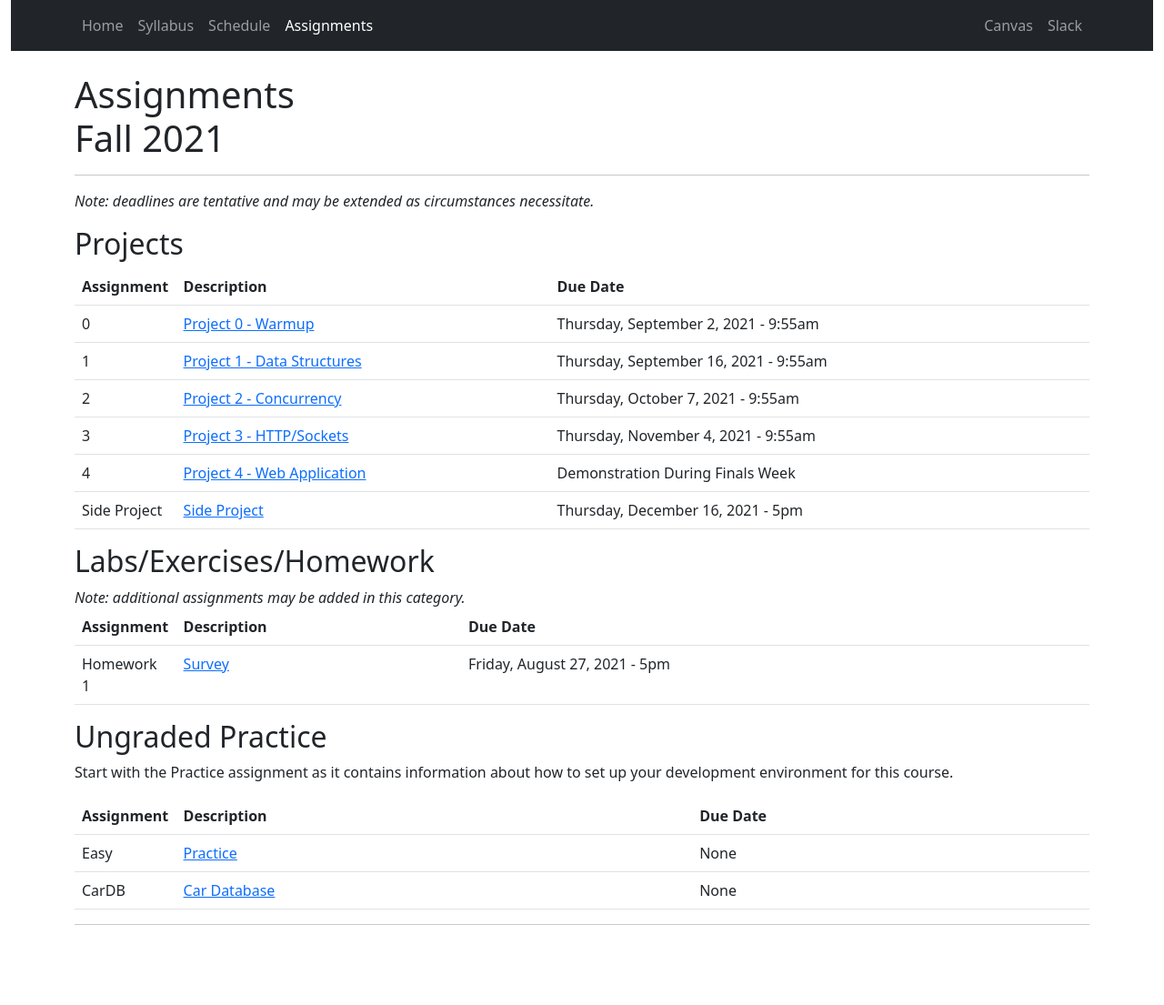
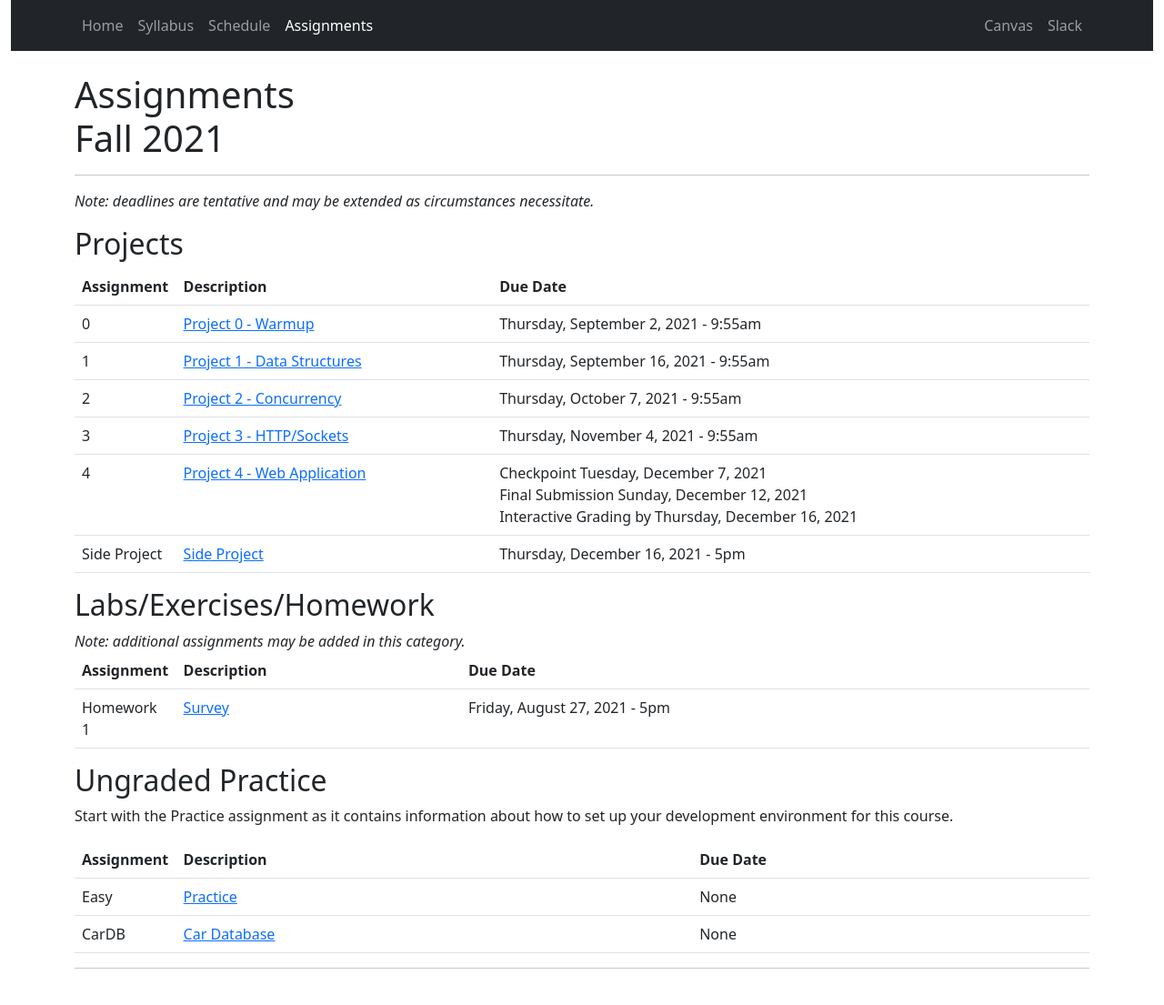
Before and after one commit to CS601-F21/cs601-f21, a Jekyll site: the page built from assignments.html, in a window 1280 px wide. Shown: the whole page at 91% size. Built offline with Jekyll 4.4.1, drawn with Linux system fonts in a browser that asks for light colours; before the commit the page ends 1057 px from its top, so only the background shows below that.

Commit message:
add project 4

```diff
--- a/assignments.html
+++ b/assignments.html
@@ -53,7 +53,7 @@ title: Assignments
 <!--         <a href="https://github.com/CS601-F21/projects/blob/master/project4.md">Project 4 - Web Application or Service</a><br/>
  -->        <a href="https://github.com/CS601-F21/Project4/blob/main/README.md">Project 4 - Web Application</a><br/>
       </td>
-      <td>Demonstration During Finals Week</td>
+      <td>Checkpoint Tuesday, December 7, 2021<br/>Final Submission Sunday, December 12, 2021<br/>Interactive Grading by Thursday, December 16, 2021</td>
     </tr>
      <tr>
        <td>Side Project</td>
```
